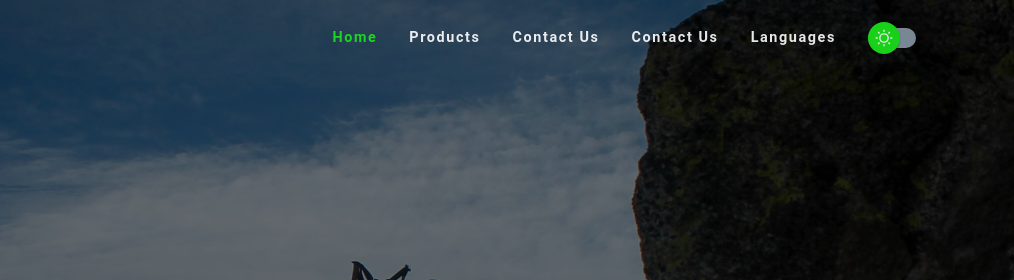
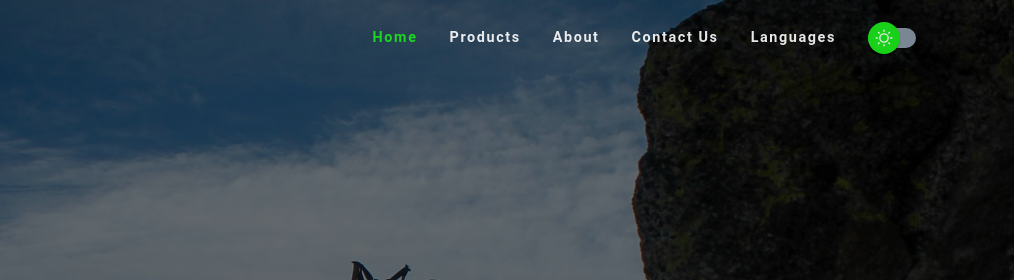
Before and after one commit to Noor11101/OBINOOR_Website_Full, a plain HTML site: page index.html in a window 1280 px wide. Shown: the top 280 px of the page, 266-1280 px from the left. Drawn offline with nearby package versions, Linux system fonts and the light colour scheme; files whose address does not match are found by name.

Commit message:
simple edit

```diff
--- a/index.html
+++ b/index.html
@@ -47,7 +47,7 @@
                     </ul>
                   </li>
                   <li class="nav-item">
-                    <a data-translate="contact" class="nav-link p-2 p-lg-3" href="./pages/about.html">about</a>
+                    <a data-translate="about" class="nav-link p-2 p-lg-3" href="./pages/about.html">about</a>
                   </li>
                   <li class="nav-item">
                     <a data-translate="contact" class="nav-link p-2 p-lg-3" href="./pages/Contact.html">contact us</a>
```
